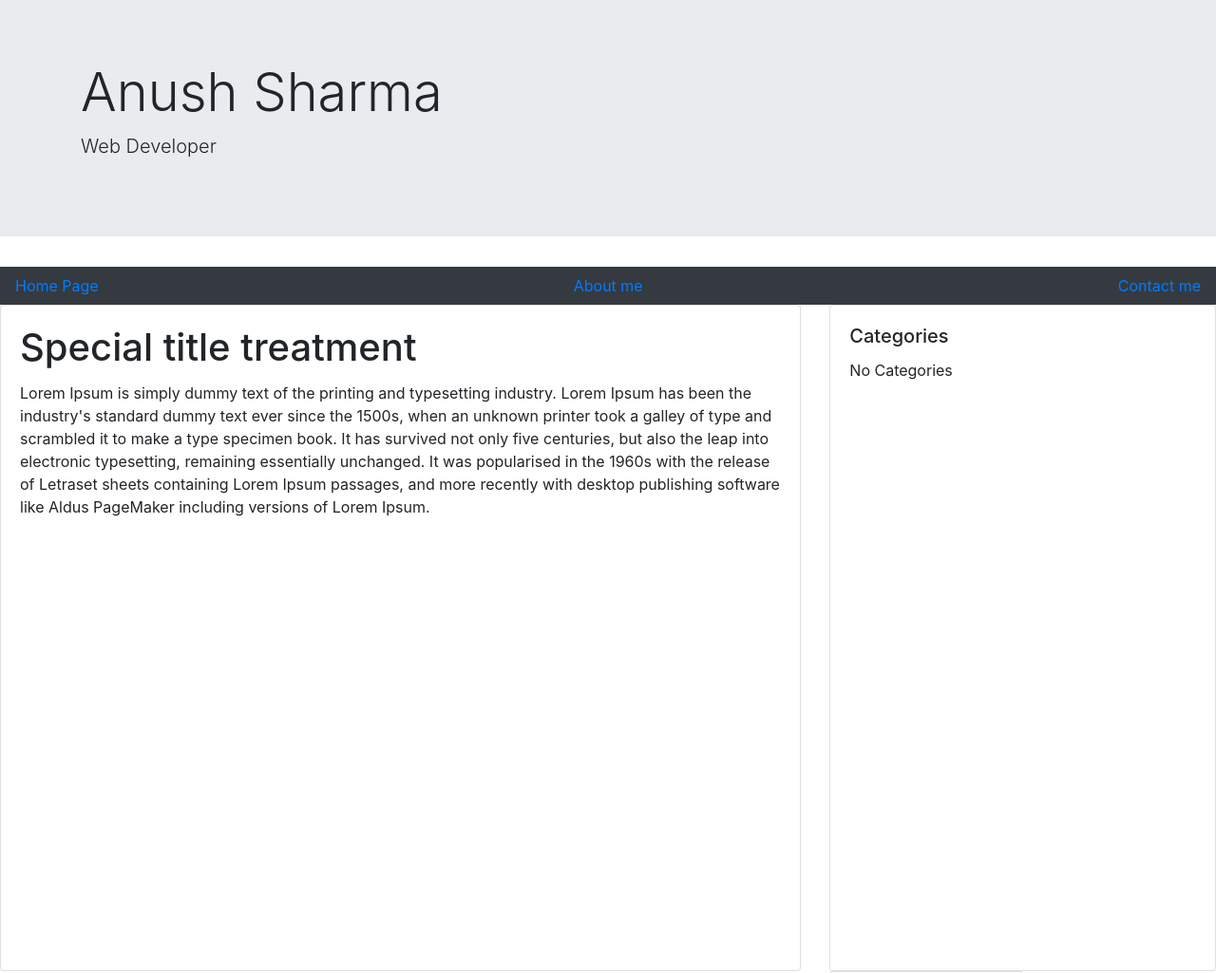
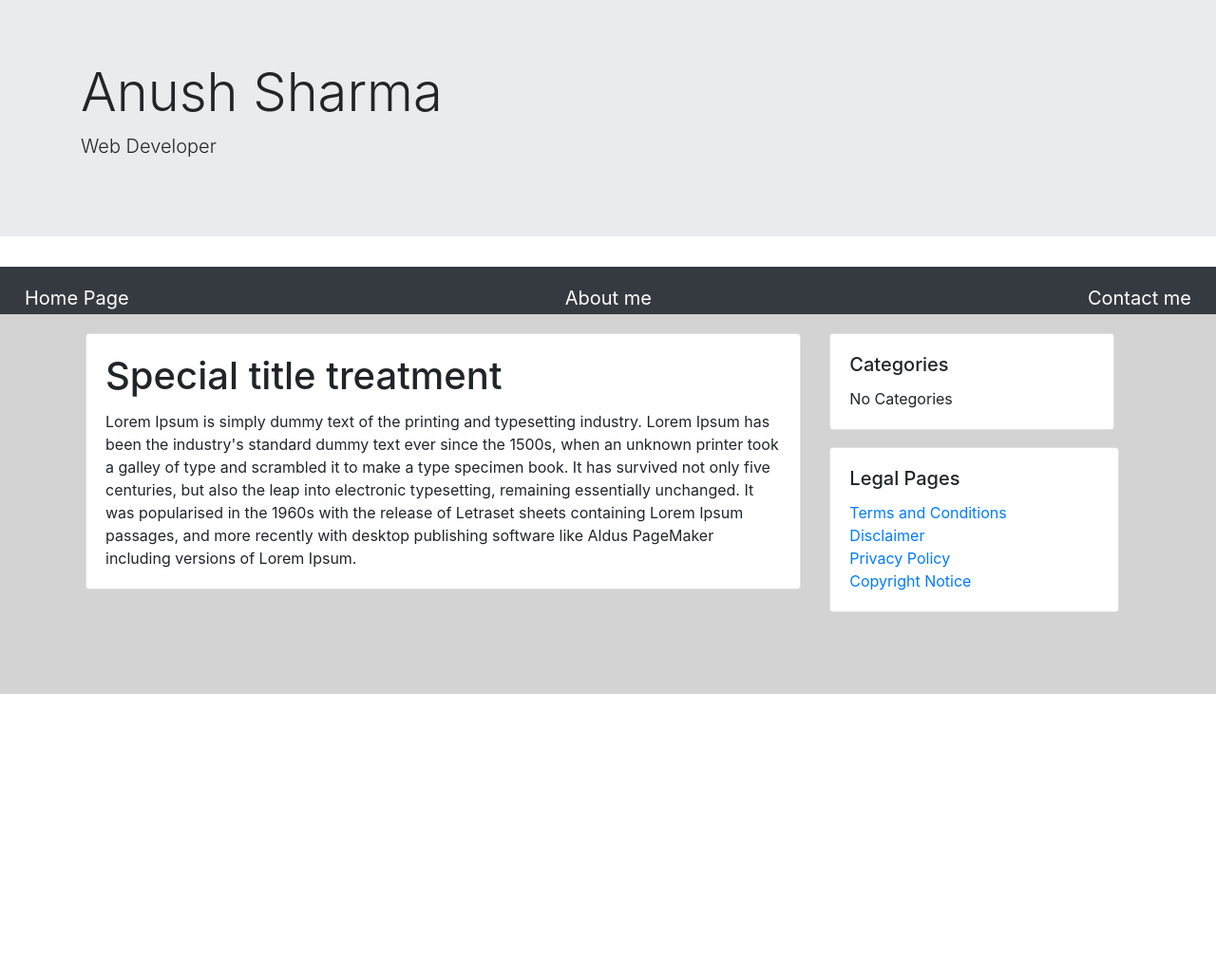
Before and after one commit to anushsharma27/HTML_CSS_JS, a plain HTML site: page boot.html in a window 1280 px wide. Shown: the top 1025 px of the page at 95% size. After the commit the page ends 800 px from the top, so only its background shows below. Drawn offline with nearby package versions, Linux system fonts and the light colour scheme.

Commit message:
improved_layout

```diff
--- a/boot.html
+++ b/boot.html
@@ -20,30 +20,33 @@
 <div class="row">
   <div class="col-sm-8">
     <div class="card">
-      <div class="left">
       <div class="card-body">
         <h1 class="card-title">Special title treatment</h1>
         <p class="card-text">Lorem Ipsum is simply dummy text of the printing and typesetting industry. Lorem Ipsum has been the industry's standard dummy text ever since the 1500s, when an unknown printer took a galley of type and scrambled it to make a type specimen book. It has survived not only five centuries, but also the leap into electronic typesetting, remaining essentially unchanged. It was popularised in the 1960s with the release of Letraset sheets containing Lorem Ipsum passages, and more recently with desktop publishing software like Aldus PageMaker including versions of Lorem Ipsum.</p>
       </div>
     </div>
   </div>
-  </div>
+
   <div class="col-sm-4">
+    <div class="cat">
     <div class="card">
       <div class="card-body">
         <h5 class="card-title">Categories</h5>
         <p class="card-text">No Categories</p>
       </div>
     </div>
-  <div class="card w-50">
+    </div>
+
+  <div class="card w-75">
     <div class="card-body">
       <h5 class="card-title">Legal Pages</h5>
-    <a href ="#link1">Terms and Conditions</a>
-    <a href ="#link1">Disclaimer</a>
-    <a href ="#link1">Privacy Policy</a>
-    <a href ="#link1">Copyright Notice</a>
+      <a href ="#link1">Terms and Conditions</a><br>
+      <a href ="#link1">Disclaimer</a><br>
+      <a href ="#link1">Privacy Policy</a><br>
+      <a href ="#link1">Copyright Notice</a><br>
     </div>
    </div>
+
 </div>
 </div>
 <script src="https://code.jquery.com/jquery-3.2.1.slim.min.js" integrity="sha384-KJ3o2DKtIkvYIK3UENzmM7KCkRr/rE9/Qpg6aAZGJwFDMVNA/GpGFF93hXpG5KkN" crossorigin="anonymous"></script>
--- a/style1.css
+++ b/style1.css
@@ -1,9 +1,29 @@
-.navbar navbar-dark bg-dark a
+.navbar a
 {
   margin: 10px;
-  padding: 10px;
+  font-size: 20px;
+
+  color: white;
   text-decoration: none;
+
 }
-.card-body{
-    height: calc(100vh - 100px);
+.navbar{
+  min-height: 50px;
+  height: 50px;
 }
+
+.row{
+	background-color: lightgrey;
+	height:400px;
+}
+.col-sm-8 .card{
+	margin-left: 90px;
+	margin-top: 20px;
+}
+
+.col-sm-4 .cat{
+	width: 300px;
+	height:100px;
+	margin-bottom: 20px;
+	margin-top: 20px;
+}
```
Lines whose indentation alone changed are shown as unchanged.
